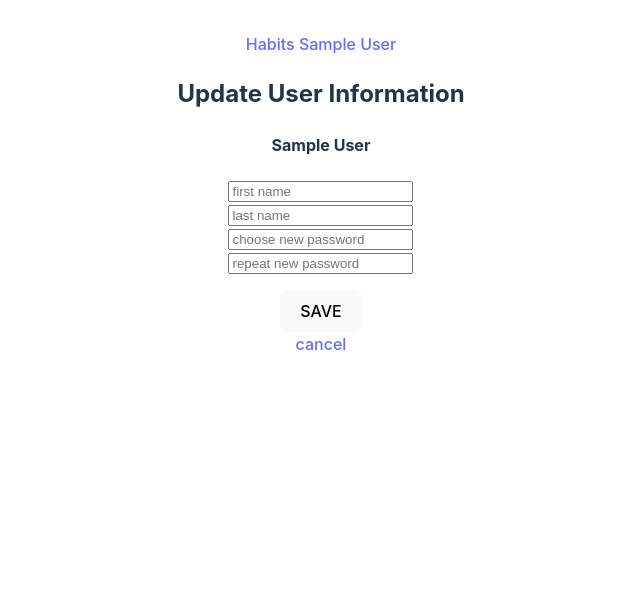
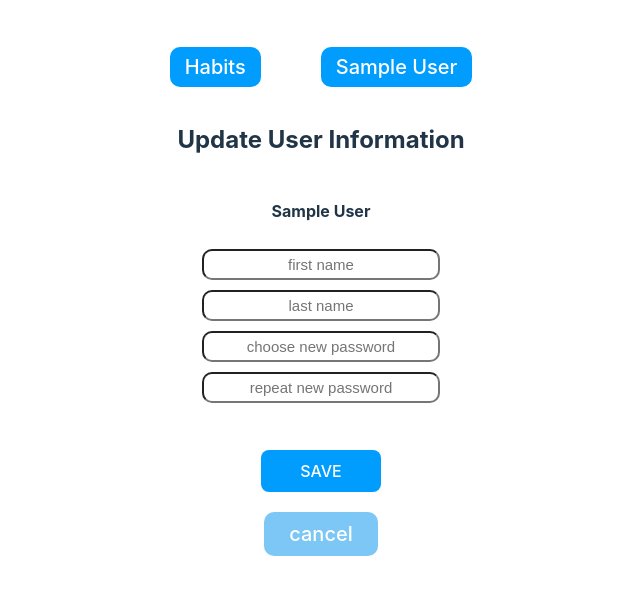
Before and after one commit to filipslunsky/final-project_11-2024, a React (Vite) app in the folder client/: page /user/edit in a window 1280 px wide. Shown: the top 594 px of the page, without its empty margins (319-959 px from the left). Built offline with nearby package versions, Linux system fonts and the light colour scheme; sample sign-in values are in the browser's storage.

Commit message:
added styles to forms and navbar

```diff
--- a/client/src/features/Navbar.tsx
+++ b/client/src/features/Navbar.tsx
@@ -2,14 +2,15 @@ import React from "react";
 import { Link } from 'react-router-dom';
 import { useSelector } from "react-redux";
 import { RootState } from "../app/store";
+import './navbar.css';
 
 const Navbar: React.FC = () => {
     const user = useSelector((state: RootState) => state.user);
     return (
         <>
-            <div>
-                <Link to={'/habits'}>Habits</Link>
-                <Link to={'/user'}> {user.user?.firstName} {user.user?.lastName}</Link>
+            <div className="nav-container">
+                <Link to={'/habits'} className="nav-item">Habits</Link>
+                <Link to={'/user'} className="nav-item">{user.user?.firstName} {user.user?.lastName}</Link>
             </div>
         </>
     );
--- /dev/null
+++ b/client/src/features/forms.css
@@ -0,0 +1,43 @@
+.form-container {
+    display: flex;
+    flex-direction: column;
+    align-items: center;
+}
+
+.form-input {
+    width: 230px;
+    text-align: center;
+    height: 25px;
+    font-size: 15px;
+    margin: 5px;
+    border-radius: 10px;
+}
+
+.form-button {
+    color: white;
+    background-color: rgb(0, 157, 255);
+    width: 120px;
+    text-align: center;
+    margin: 10px;
+}
+
+.form-button:hover {
+    background-color: rgb(0, 123, 255);
+    color: white;
+}
+
+.form-link {
+    margin: 10px;
+    padding: 7px;
+    color: white;
+    background-color: rgb(124, 199, 246);
+    width: 100px;
+    height: 30px;
+    border-radius: 10px;
+    font-size: 20px;
+}
+
+.form-link:hover {
+    background-color: rgb(55, 150, 251);
+    color: white;
+}
--- a/client/src/features/habits/EditHabit.tsx
+++ b/client/src/features/habits/EditHabit.tsx
@@ -4,6 +4,7 @@ import { useDispatch, useSelector } from "react-redux";
 import { editHabit, resetEditHabitStatus } from "./state/slice";
 import { AppDispatch, RootState } from "../../app/store.ts";
 import { useNavigate, useParams } from "react-router-dom";
+import '../forms.css';
 
 const EditHabit: React.FC = () => {
     const dispatch = useDispatch<AppDispatch>();
@@ -52,26 +53,25 @@ const EditHabit: React.FC = () => {
 
     return (
         <>
+        <div className="form-container">
             <h2>Edit</h2>
             <h2>"{habit.name}"</h2>
-        <input ref={nameRef} type="text" name="name" placeholder="new task name" />
-        <br />
-        <select ref={frequencyRef} name="frequency">
+            <input className="form-input" ref={nameRef} type="text" name="name" placeholder="new task name" />
+            <select className="form-input" ref={frequencyRef} name="frequency">
                 <option value="" disabled>select new frequency</option>
                 <option value="daily">daily</option>
                 <option value="weekly">weekly</option>
             </select>
-        <br />
-        <select ref={categoryRef} name="category">
+            <select className="form-input" ref={categoryRef} name="category">
                 <option value="" disabled>select new category</option>
                 <option value="food">food</option>
                 <option value="fitness">fitness</option>
                 <option value="make good habit">make good habit</option>
                 <option value="break bad habit">break bad habit</option>
             </select>
-        <br />
-        <button onClick={handleSave}>SAVE</button>
-        <button onClick={handleCancel}>CANCEL</button>
+            <button className="form-button" onClick={handleSave}>SAVE</button>
+            <button className="form-button" onClick={handleCancel}>CANCEL</button>
+        </div>
         </>
     );
 }
--- a/client/src/features/habits/NewHabit.tsx
+++ b/client/src/features/habits/NewHabit.tsx
@@ -4,6 +4,7 @@ import { useDispatch, useSelector } from "react-redux";
 import { addHabit, resetAddHabitStatus } from "./state/slice";
 import { AppDispatch, RootState } from "../../app/store.ts";
 import { useNavigate } from "react-router-dom";
+import '../forms.css';
 
 const NewHabit: React.FC = () => {
     const dispatch = useDispatch<AppDispatch>();
@@ -36,24 +37,23 @@ const NewHabit: React.FC = () => {
 
     return (
         <>
+            <div className="form-container">
                 <h2>Add New Habit</h2>
-        <input ref={nameRef} type="text" name="name" placeholder="task name" />
-        <br />
-        <select ref={frequencyRef} name="frequency">
+                <input className="form-input" ref={nameRef} type="text" name="name" placeholder="task name" />
+                <select className="form-input" ref={frequencyRef} name="frequency">
                     <option value="" disabled>select frequency</option>
                     <option value="daily">daily</option>
                     <option value="weekly">weekly</option>
                 </select>
-        <br />
-        <select ref={categoryRef} name="category">
+                <select className="form-input" ref={categoryRef} name="category">
                     <option value="" disabled>select category</option>
                     <option value="food">food</option>
                     <option value="fitness">fitness</option>
                     <option value="make good habit">make good habit</option>
                     <option value="break bad habit">break bad habit</option>
                 </select>
-        <br />
-        <button onClick={handleSubmit}>ADD</button>
+                <button className="form-button" onClick={handleSubmit}>ADD</button>
+            </div>
         </>
     );
 }
--- /dev/null
+++ b/client/src/features/navbar.css
@@ -0,0 +1,20 @@
+.nav-container {
+    display: flex;
+    justify-content: center;
+    margin: 15px;
+    flex-wrap: wrap;
+}
+
+.nav-item {
+    color: white;
+    background-color: rgb(0, 157, 255);
+    font-size: 20px;
+    margin: 0 30px;
+    padding: 5px 15px;
+    border-radius: 10px;
+}
+
+.nav-item:hover {
+    background-color: rgb(0, 123, 255);
+    color: white;
+}
--- a/client/src/features/user/EditUser.tsx
+++ b/client/src/features/user/EditUser.tsx
@@ -3,6 +3,7 @@ import { Link } from "react-router-dom";
 import { editUser, resetEditStatus } from "./state/slice";
 import { useDispatch, useSelector } from "react-redux";
 import { AppDispatch, RootState } from "../../app/store";
+import '../forms.css';
 
 const EditUser: React.FC = () => {
     const [firstName, setFirstName] = useState<string>('');
@@ -52,26 +53,21 @@ const EditUser: React.FC = () => {
         {
             success
             ?
-            <div>
+            <div className="form-container">
                 <h2>Your user information was successfully updated.</h2>
-                <Link to='/user'>Go back</Link>
+                <Link className="form-link" to='/user'>Go back</Link>
             </div>
             :
-            <div>
+            <div className="form-container">
                 <h2>Update User Information</h2>
                 <h4>{user?.firstName} {user?.lastName}</h4>
-                <input onChange={(e) => {setFirstName(e.target.value)}} type="text" placeholder="first name" />
-                <br />
-                <input onChange={(e) => {setLastName(e.target.value)}} type="text" placeholder="last name" />
-                <br />
-                <input onChange={(e) => {setPassword(e.target.value)}} type="password" placeholder="choose new password" />
-                <br />
-                <input onChange={(e) => {setPasswordCheck(e.target.value)}} type="password" placeholder="repeat new password" />
-                <br />
+                <input className="form-input" onChange={(e) => {setFirstName(e.target.value)}} type="text" placeholder="first name" />
+                <input className="form-input" onChange={(e) => {setLastName(e.target.value)}} type="text" placeholder="last name" />
+                <input className="form-input" onChange={(e) => {setPassword(e.target.value)}} type="password" placeholder="choose new password" />
+                <input className="form-input" onChange={(e) => {setPasswordCheck(e.target.value)}} type="password" placeholder="repeat new password" />
                 <p>{passwordMessage}</p>
-                <button onClick={handleClick}>SAVE</button>
-                <br />
-                <Link to='/user'>cancel</Link>
+                <button className="form-button" onClick={handleClick}>SAVE</button>
+                <Link className="form-link" to='/user'>cancel</Link>
             </div>
         }
         </>
--- a/client/src/features/user/Login.tsx
+++ b/client/src/features/user/Login.tsx
@@ -3,6 +3,7 @@ import { Link, useNavigate } from "react-router-dom";
 import { useDispatch, useSelector } from "react-redux";
 import { RootState, AppDispatch } from "../../app/store";
 import { loginUser } from "./state/slice";
+import '../forms.css';
 
 const Login: React.FC = () => {
     const dispatch = useDispatch<AppDispatch>();
@@ -39,17 +40,17 @@ const Login: React.FC = () => {
 
     return (
         <>
-            <h2>Log in to your account</h2>
-            <input onChange={(e) => setEmail(e.target.value)} type="text" placeholder="email" value={email} />
-            <br />
-            <input onChange={(e) => setPassword(e.target.value)} type="password" placeholder="password" value={password} />
-            <br />
-            <button onClick={handleLogin}>Login</button>
+            <div className="form-container">
+                <h2>Log in to your account</h2>
+                <input className="form-input" onChange={(e) => setEmail(e.target.value)} type="text" placeholder="email" value={email} />
+                <input className="form-input" onChange={(e) => setPassword(e.target.value)} type="password" placeholder="password" value={password} />
+                <button className="form-button" onClick={handleLogin}>Login</button>
 
-            {error && <p style={{ color: 'red' }}>{error}</p>}
+                {error && <p style={{ color: 'red' }}>{error}</p>}
 
-            <h4>You don't have an account yet?</h4>
-            <Link to='/user/register'>CREATE ACCOUNT</Link>
+                <h4>You don't have an account yet?</h4>
+                <Link className="form-link" to='/user/register'>CREATE ACCOUNT</Link>
+            </div>
         </>
     );
 };
--- a/client/src/features/user/Register.tsx
+++ b/client/src/features/user/Register.tsx
@@ -3,6 +3,7 @@ import { Link } from "react-router-dom";
 import { registerUser, resetRegisterStatus } from "./state/slice";
 import { useDispatch, useSelector } from "react-redux";
 import { AppDispatch, RootState } from "../../app/store";
+import '../forms.css';
 
 const Register: React.FC = () => {
     const [firstName, setFirstName] = useState<string>('');
@@ -56,22 +57,16 @@ const Register: React.FC = () => {
                     <Link to='/user/login'>LOGIN</Link>
                 </div>
                 :
-                <div>
+                <div className="form-container">
                     <h2>Register</h2>
-                    <input onChange={(e) => {setFirstName(e.target.value)}} type="text" placeholder="first name" required />
-                    <br />
-                    <input onChange={(e) => {setLastName(e.target.value)}} type="text" placeholder="last name" required />
-                    <br />
-                    <input onChange={(e) => {setEmail(e.target.value)}} type="email" placeholder="email address" required />
-                    <br />
-                    <input onChange={(e) => {setPassword(e.target.value)}} type="password" placeholder="choose your password" required />
-                    <br />
-                    <input onChange={(e) => {setPasswordCheck(e.target.value)}} type="password" placeholder="repeat your password" required />
-                    <br />
+                    <input className="form-input" onChange={(e) => {setFirstName(e.target.value)}} type="text" placeholder="first name" required />
+                    <input className="form-input" onChange={(e) => {setLastName(e.target.value)}} type="text" placeholder="last name" required />
+                    <input className="form-input" onChange={(e) => {setEmail(e.target.value)}} type="email" placeholder="email address" required />
+                    <input className="form-input" onChange={(e) => {setPassword(e.target.value)}} type="password" placeholder="choose your password" required />
+                    <input className="form-input" onChange={(e) => {setPasswordCheck(e.target.value)}} type="password" placeholder="repeat your password" required />
                     <p>{passwordMessage}</p>
-                    <button onClick={handleClick}>REGISTER</button>
-                    <br />
-                    <Link to='/'>cancel</Link>
+                    <button className="form-button" onClick={handleClick}>REGISTER</button>
+                    <Link className="form-link" to='/'>cancel</Link>
                 </div>
             }
         </>
```
Lines whose indentation alone changed are shown as unchanged.
